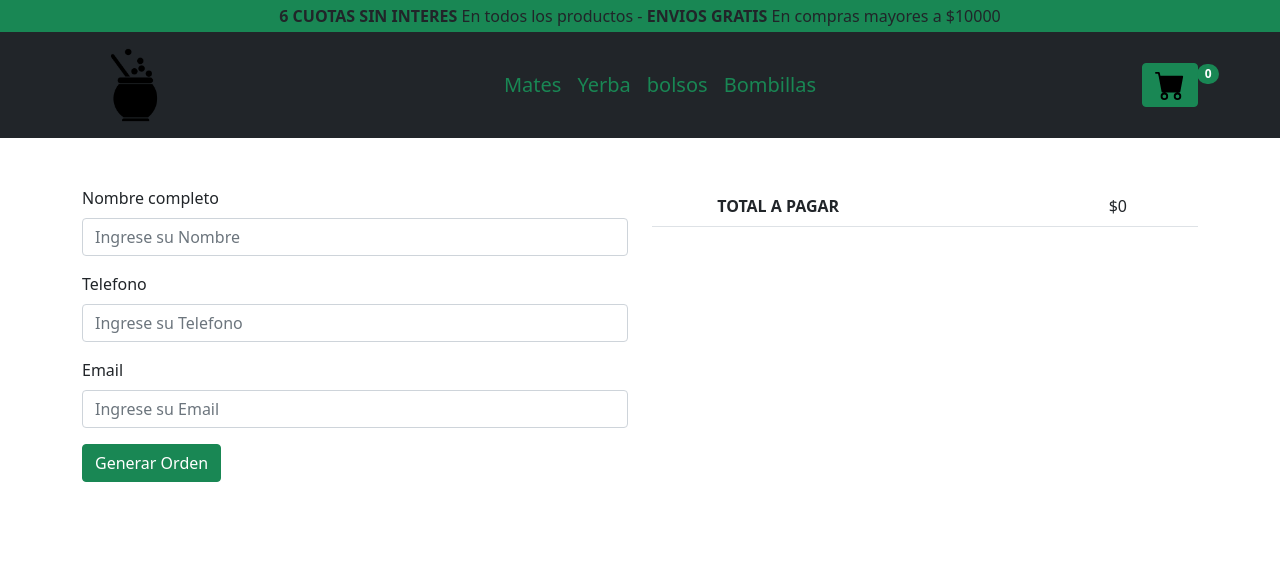
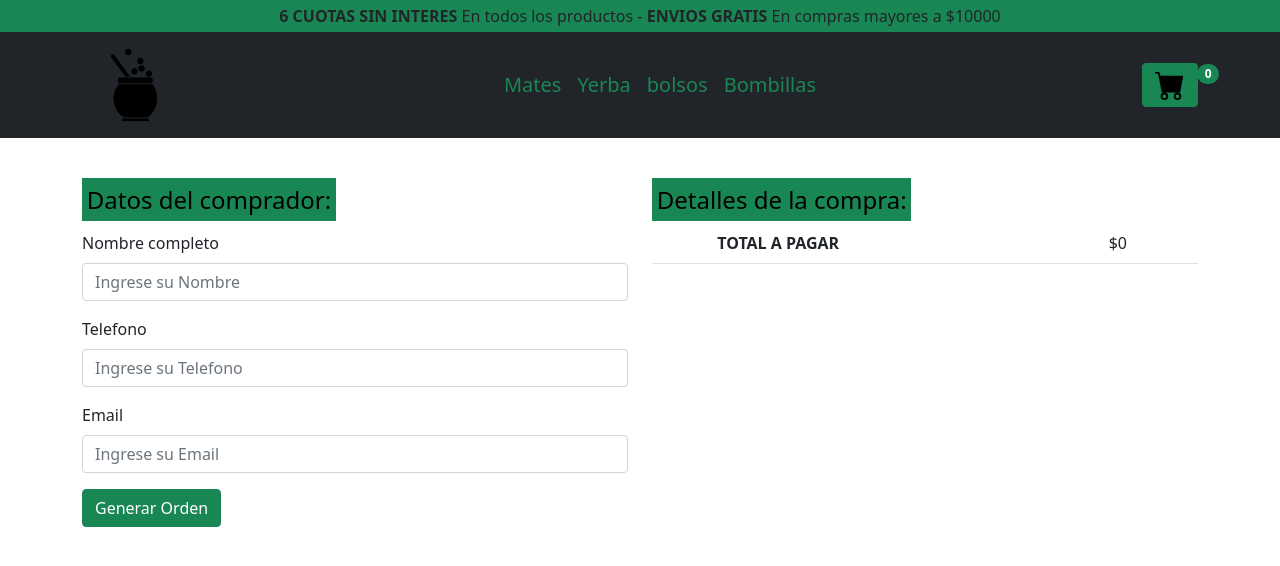
Before and after one commit to Ivaldum/React-Coder, a React (Vite) app: page /checkout in a window 1280 px wide. Shown: the top 566 px of the page. Built offline with nearby package versions, Linux system fonts and the light colour scheme.

Commit message:
fix skeleton and add validation y form

```diff
--- a/index.html
+++ b/index.html
@@ -2,7 +2,7 @@
 <html lang="en">
   <head>
     <meta charset="UTF-8" />
-    <link rel="icon" type="image/svg+xml" href="/vite.svg" />
+    <link rel="icon" type="image/svg+xml" href="images/icons8-mate-ios-16-32.png" />
     <meta name="viewport" content="width=device-width, initial-scale=1.0" />
     <title>Mate talense</title>
   </head>
--- a/src/components/Checkout.jsx
+++ b/src/components/Checkout.jsx
@@ -13,6 +13,10 @@ const Checkout = () => {
     const [orderId, setOrderId] = useState("");
 
     const generarOrden = () => {
+        if(!(nombre && telefono && email)){
+            return;
+        }
+        else{
             const fecha = new Date();
             const order = {
                 buyer: {name:nombre, phone:telefono, email:email},
@@ -28,12 +32,14 @@ const Checkout = () => {
                 clearCart();
             });
         }
+    }
 
     return(
         <div className="container">
             <div className="row my-5">
                 <div className="col-md-6">
-                    <form className="needs-validation">
+                    <h4><mark className="bg-success">Datos del comprador:</mark></h4>
+                    <form className="my-3">
                         <div className="mb-3">
                             <label htmlFor="nombre" className="form-label">Nombre completo</label>
                             <input type="text" className="form-control" placeholder="Ingrese su Nombre" required onInput={(e) => {setNombre(e.target.value)}}/>
@@ -46,10 +52,11 @@ const Checkout = () => {
                             <label htmlFor="email" className="form-label">Email</label>
                             <input type="text" className="form-control" placeholder="Ingrese su Email" required onInput={(e) => {setEmail(e.target.value)}}/>
                         </div>
-                        <button type="button" className="btn btn-success" onClick={generarOrden}>Generar Orden</button>
+                        <button type="submit" className="btn btn-success" onClick={generarOrden}>Generar Orden</button>
                     </form>
                 </div>
                 <div className="col-md-6">
+                    <h4><mark className="bg-success">Detalles de la compra:</mark></h4>
                     <table className="table">
                         <tbody>
                             {cart.map(item => (
--- a/src/components/ItemDetailContainer.jsx
+++ b/src/components/ItemDetailContainer.jsx
@@ -17,9 +17,6 @@ const ItemDetailContainer = () => {
             if(product.exists()) {
                 setItem({id: product.id, ...product.data()})
             }
-            else{
-                console.log("Document does not exist")
-            }
         })
     }, [])
 
--- a/src/components/ItemSkeleton.jsx
+++ b/src/components/ItemSkeleton.jsx
@@ -1,6 +1,6 @@
 const Skeleton = () => (<div className="col-4">
     <div className="card mx-2 my-4" aria-hidden="true">
-        <svg className="bd-placeholder-img card-img-top" width="100%" height="180" xmlns="http://www.w3.org/2000/svg" role="img" aria-label="Placeholder" preserveAspectRatio="xMidYMid slice" focusable="false"><title>Placeholder</title><rect width="100%" height="100%" fill="#868e96"></rect></svg>
+        <svg className="bd-placeholder-img card-img-top" width="100%" height="400" xmlns="http://www.w3.org/2000/svg" role="img" aria-label="Placeholder" preserveAspectRatio="xMidYMid slice" focusable="false"><title>Placeholder</title><rect width="100%" height="100%" fill="#868e96"></rect></svg>
         <div className="card-body">
             <div className="h5 card-title placeholder-glow">
                 <span className="placeholder col-6"></span>
```
Also changed, not shown: public/images/icons8-mate-ios-16-32.png (added). Lines whose indentation alone changed are shown as unchanged.
